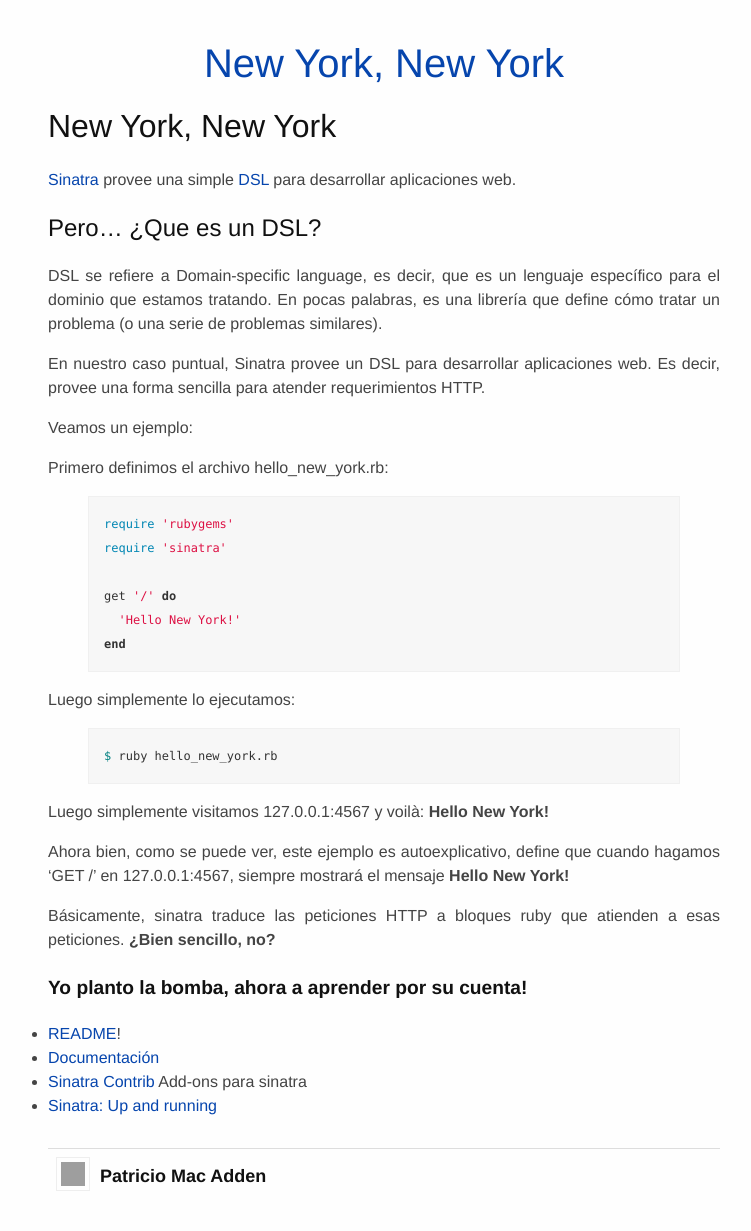
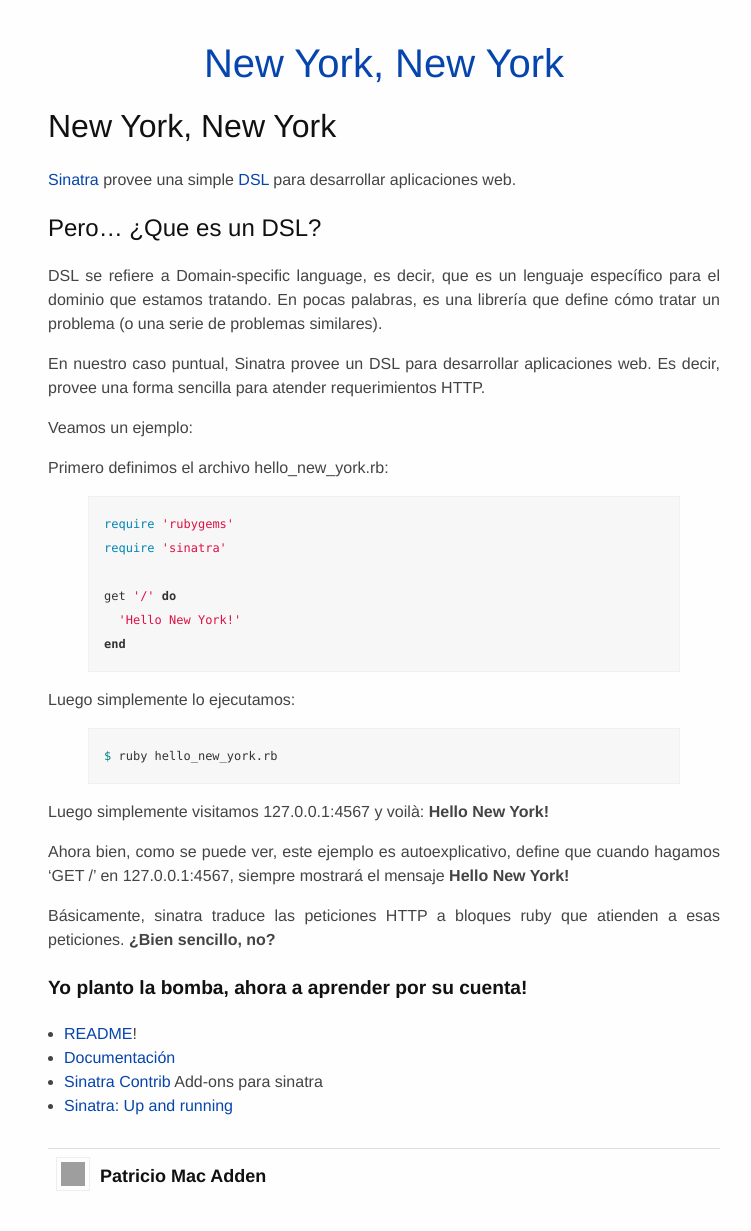
Before and after one commit to Desarrollo-CeSPI/desarrollo-cespi.github.io, a Jekyll site: the page built from _posts/2012-12-10-new_york_new_york.md, in a window 1280 px wide. Shown: the whole page, without its empty margins (256-1007 px from the left). Built offline with Jekyll 4.4.1, drawn with Linux system fonts in a browser that asks for light colours; nearby versions of some CDN libraries; Markdown is read by kramdown in place of the engine named in the settings; grey boxes are pictures that could not be loaded.

Commit message:
Altered self.css to add a proper padding to the <ul> elements on the posts.

```diff
--- a/css/self.css
+++ b/css/self.css
@@ -5,7 +5,11 @@
 
 ul
 {
-  padding-left: 0;
+  padding-left: 1em;
+}
+
+ul ul {
+  padding-left: 2em;
 }
 
 h1
```
